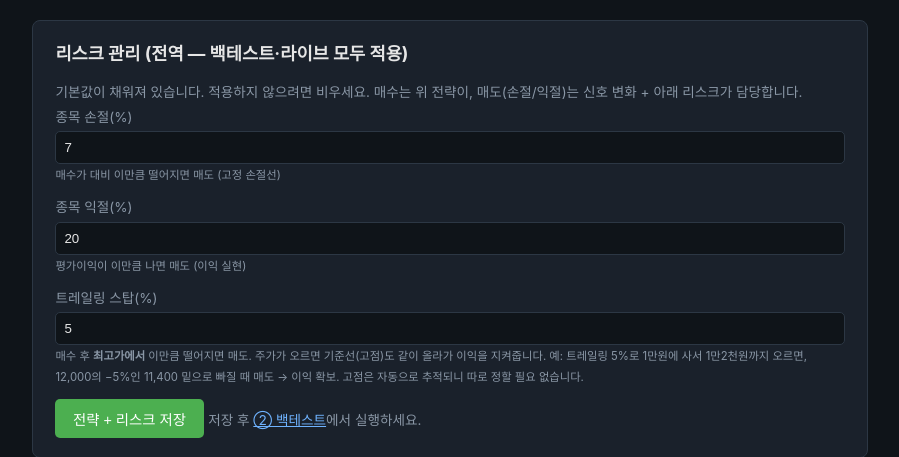
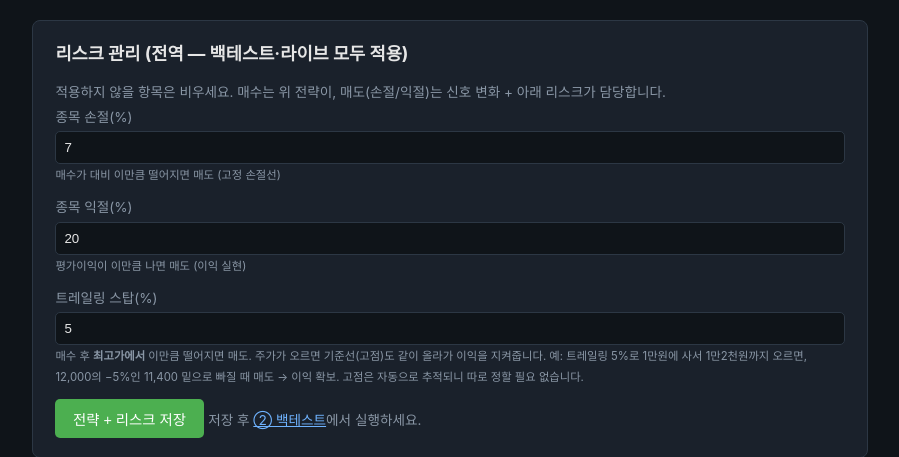
Before and after one commit to JeongSeongMok/buylow, a FastAPI app: page /strategy in a window 1280 px wide. Shown: the part 1258-1715 px from the top of the page, without its empty margins (190-1089 px from the left). Run offline with FastAPI, Linux system fonts and the light colour scheme.

Commit message:
docs(dashboard): trim redundant risk hint (defaults are pre-filled already)
Co-Authored-By: Claude Opus 4.8 <noreply@anthropic.com>

```diff
--- a/orchestrator/dashboard/templates/strategy.html
+++ b/orchestrator/dashboard/templates/strategy.html
@@ -53,7 +53,7 @@
 
 <section class="card">
   <h2>리스크 관리 (전역 — 백테스트·라이브 모두 적용)</h2>
-  <p class="meta">기본값이 채워져 있습니다. 적용하지 않으려면 비우세요. 매수는 위 전략이, 매도(손절/익절)는 신호 변화 + 아래 리스크가 담당합니다.</p>
+  <p class="meta">적용하지 않을 항목은 비우세요. 매수는 위 전략이, 매도(손절/익절)는 신호 변화 + 아래 리스크가 담당합니다.</p>
   <label>종목 손절(%) <input type="text" name="stop_loss" value="{{ risk.stop_loss }}" placeholder="예: 7" size="6">
     <small>매수가 대비 이만큼 떨어지면 매도 (고정 손절선)</small></label>
   <label>종목 익절(%) <input type="text" name="take_profit" value="{{ risk.take_profit }}" placeholder="예: 20" size="6">
```
